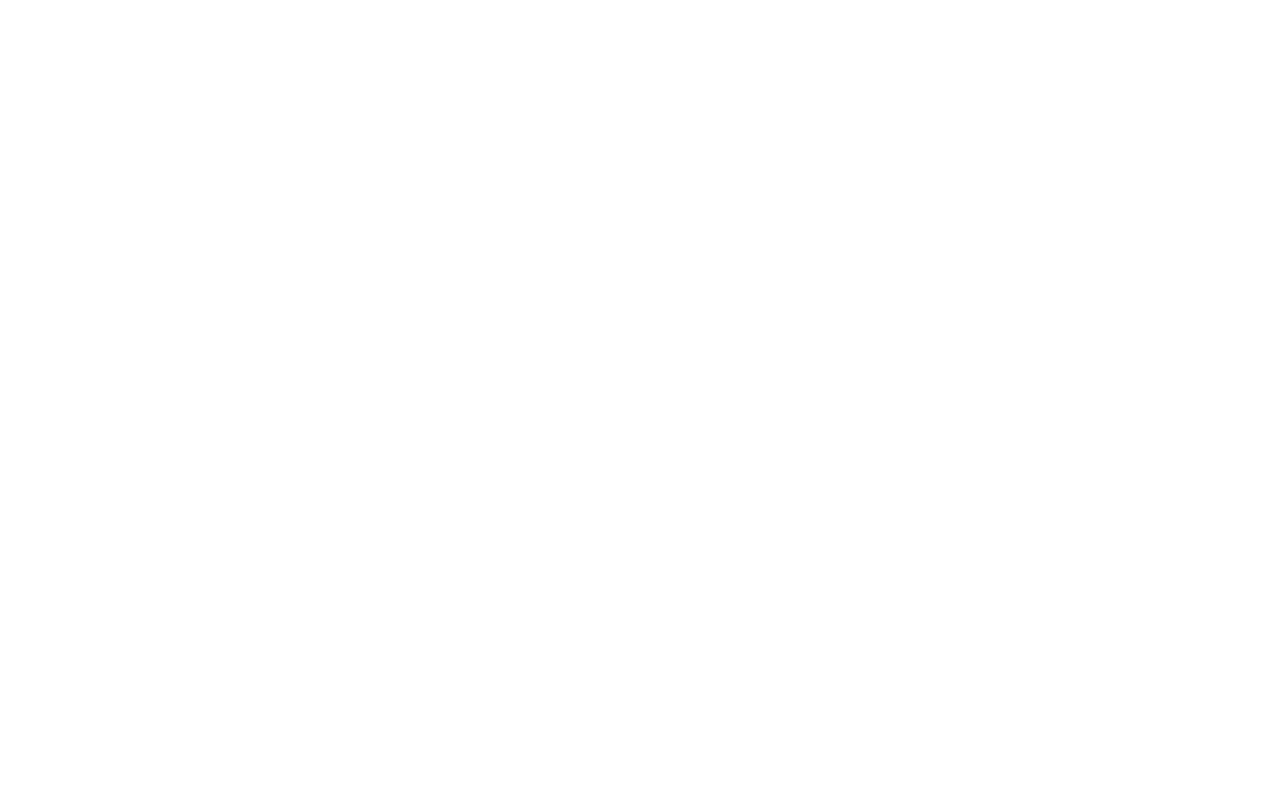
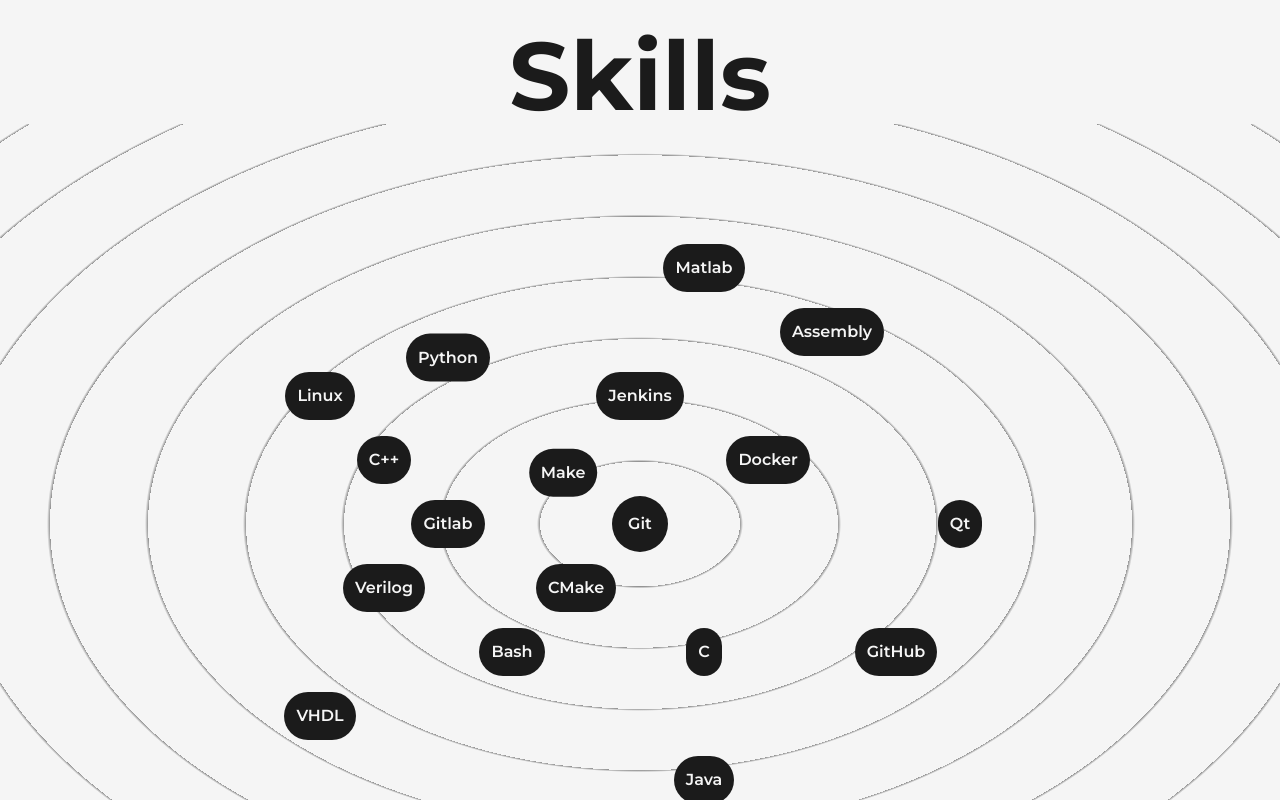
Before and after one commit to dibreyjonatan/Software-embedded-Systems-Engineer-Portfolio, a Next.js app: page /about in a window 1280 px wide. Shown: the part 1160-1960 px from the top of the page. Before the commit the page ends 1030 px from the top, so only its background shows below. Built offline with nearby package versions, Linux system fonts and the light colour scheme.

Commit message:
Building the skills sections using a cartesian idea to position skill items

```diff
--- /dev/null
+++ b/src/components/Skills.js
@@ -0,0 +1,57 @@
+import React from 'react'
+import { motion } from 'framer-motion';
+
+const Skill = ({ name, x, y }) => {
+    return (
+        <motion.div
+            className="flex items-center justify-center rounded-full font-semibold bg-dark
+             text-light p-3 px-3 shadow-dark absolute cursor-pointer text-center"
+            whileHover={{ scale: 1.05 }}
+            initial={{ x: 0, y: 0 }}
+            whileInView={{ x: x, y: y }}
+            transition={{ duration: 1.5 }}
+           // viewport={{ once: true }} if i don't want repeated animation
+        >
+            {name}
+        </motion.div>
+    );
+};
+
+const Skills = () => {
+    return (
+        <>
+            <h2 className="font-bold text-8xl mt-64 w-full text-center">Skills </h2>
+            <div className="w-full h-screen relative flex items-center justify-center rounded_full bg-circularLight">
+                <motion.div className="flex items-center justify-center rounded-full font-semibold
+              bg-dark text-light p-4 shadow-dark"
+                    whileHover={{ scale: 1.05 }}>
+                    Git
+                </motion.div>
+
+                {/* See it as a Cartesian plane with the origin at git element*/}
+                <Skill name="Jenkins" x="-0vw" y="-10vw" /> {/* -5vw + 5vw = 0vw, -15vw + 5vw = -10vw */}
+                <Skill name="Docker" x="10vw" y="-5vw" />
+                <Skill name="Gitlab" x="-15vw" y="0vw" />
+                <Skill name="GitHub" x="20vw" y="10vw" />
+
+                <Skill name="Python" x="-15vw" y="-13vw" />
+                <Skill name="Java" x="5vw" y="20vw" />
+                <Skill name="C" x="5vw" y="10vw" />
+                <Skill name="C++" x="-20vw" y="-5vw" />
+
+                <Skill name="Assembly" x="15vw" y="-15vw" />
+                <Skill name="Linux" x="-25vw" y="-10vw" />
+                <Skill name="Bash" x="-10vw" y="10vw" />
+                <Skill name="Make" x="-6vw" y="-4vw" />
+
+                <Skill name="CMake" x="-5vw" y="5vw" />
+                <Skill name="VHDL" x="-25vw" y="15vw" />
+                <Skill name="Qt" x="25vw" y="-0vw" />
+                <Skill name="Matlab" x="5vw" y="-20vw" />
+                <Skill name="Verilog" x="-20vw" y="5vw" />
+            </div>
+        </>
+    );
+}
+
+export default Skills;
--- a/src/pages/about.js
+++ b/src/pages/about.js
@@ -6,7 +6,7 @@ import Head from 'next/head';
 import AnimatedText from '@/components/AnimatedText';
 import profilePic from '../../public/images/profile/profile_jonatan.jpg'; // Adjust the path as necessary
 import {useEffect,useRef} from 'react';
-
+import Skills from '@/components/Skills';
 import { useInView, useMotionValue, useSpring } from 'framer-motion';
 const AnimatedNumbers=({value})=>{
   const ref=useRef(null);
@@ -38,7 +38,7 @@ const About = () => {
       </Head>
       <main className="flex w-full flex-col items-center justify-center text-dark dark:text-light">
         <Layout className='pt-16'>
-          <AnimatedText text="Passion fuels purpose" className="mb-16"/>
+          <AnimatedText text="Passion fuels purpose !" className="mb-16"/>
           <div className='grid w-full grid-cols-8 gap-16'>
             <div className="col-span-3 flex flex-col items-start justify-start">
               <h2 className="mb-4 text-lg font-bold uppercase text-dark/75 "> Biography</h2>
@@ -80,6 +80,8 @@ const About = () => {
               </div>
             </div>
           </div>
+
+          <Skills />
         </Layout>
       </main>
     </>
--- a/tailwind.config.js
+++ b/tailwind.config.js
@@ -22,6 +22,9 @@ module.exports = {
       animation: {
         'spin-slow': 'spin 8s linear infinite',
       },
+      backgroundImage:{
+        circularLight: 'repeating-radial-gradient(rgba(0,0,0,0.4) 2px, #f5f5f5 5px, #f5f5f5 100px)'
+      }
     },
   },
   plugins: [],
```
